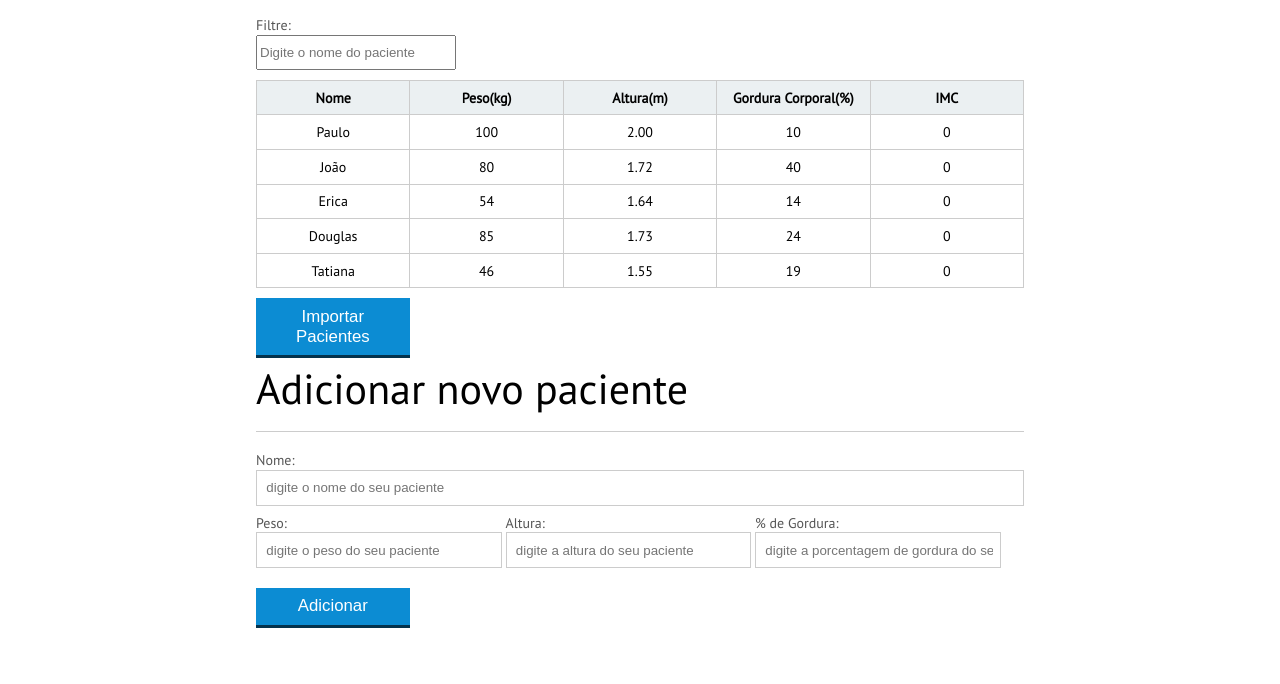
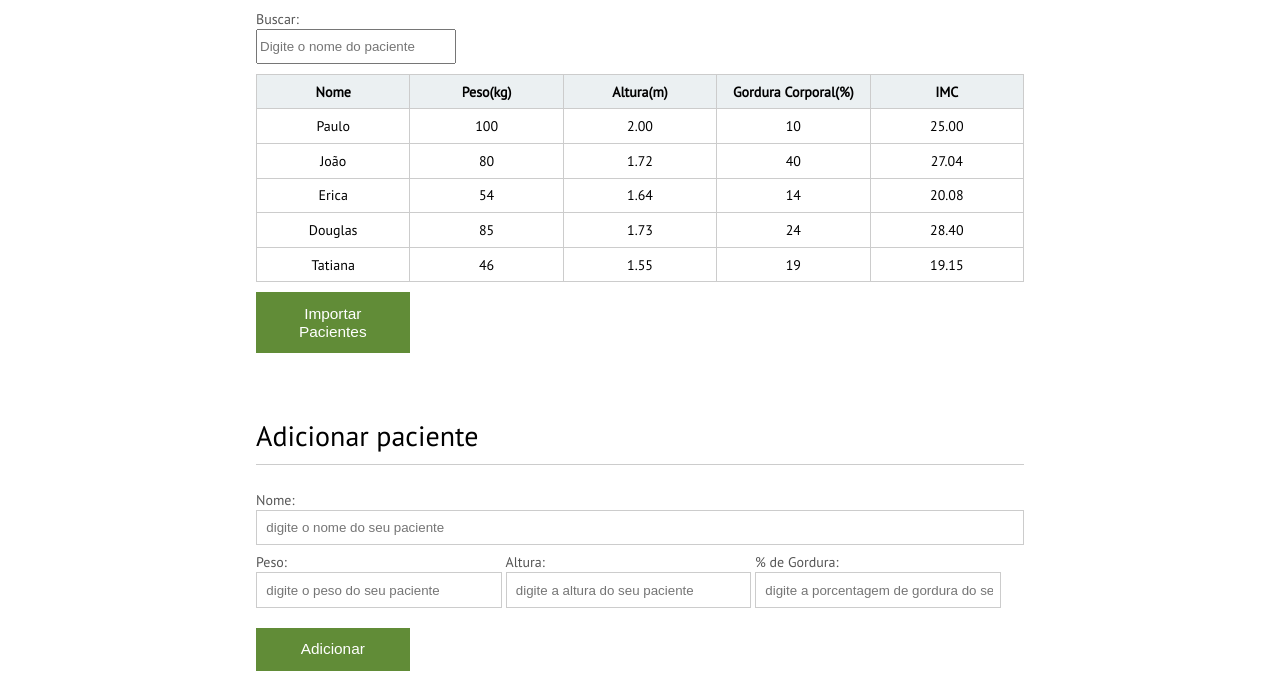
Before and after one commit to melcarv/Trilha-Unidas-Aparecida-Nutri, a plain HTML site: page index.html in a window 1280 px wide. Shown: the part 515-1199 px from the top of the page. Before the commit the page ends 1153 px from the top, so only its background shows below. Drawn offline with Linux system fonts and the light colour scheme; a web font is replaced by a local one.

Commit message:
estilização dos botões e espaçamentos

```diff
--- a/css/index.css
+++ b/css/index.css
@@ -23,7 +23,6 @@ body{
 	background-repeat: no-repeat;
 	background-size: cover;
 	background-position: center;
-	margin-bottom: 3rem;
 }
 
 .container{
@@ -37,12 +36,13 @@ section{
 	overflow: hidden;
 }
 
-section h2{
-	font-size: 3em;
+.titulo__secao {
+	font-size: 2em;
 	display: block;
 	padding-bottom: .5em;
 	border-bottom: 1px solid #ccc;
-	margin-bottom: .5em;
+	margin-bottom: 1em;
+	margin-top: 2em;
 }
 
 table{
@@ -91,16 +91,15 @@ label{
 }
 
 button{
-	padding: .5em 2em;
+	padding: .8em 2em;
 	border: 0;
 	border-bottom: 3px solid;
-	font-size: 1.2em;
+	font-size: 1.1em;
 	cursor: pointer;
 	margin: 0;
 	margin-top: -3px;
 	color: #fff;
-	background-color:#0c8cd3;
-	border-color: #04324c;
+	background-color: #618C37;
 	width: 20%;
     display: block;
     clear: both;
--- a/index.html
+++ b/index.html
@@ -17,8 +17,8 @@
 		</header>
 		<main>
 			<section class="container">
-				<h2>Meus pacientes</h2>
-				<label for="filtrar-tabela">Filtre:</label>
+				<h2 class="titulo__secao">Meus pacientes</h2>
+				<label for="filtrar-tabela">Buscar:</label>
 				<input type="text" name="filtro" id="filtrar-tabela" placeholder="Digite o nome do paciente">
 				<table>
 					<thead>
@@ -79,7 +79,7 @@
 		</main>
 
 		<section class="container">
-		    <h2 id="titulo-form">Adicionar novo paciente</h2>
+		    <h2 class="titulo__secao" id="titulo-form">Adicionar paciente</h2>
 			<ul id="mensagens-erro"></ul>
 		    <form id="form-adiciona">
 		        <div class="">
--- a/js/calcula-imc.js
+++ b/js/calcula-imc.js
@@ -1,6 +1,3 @@
-var titulo = document.querySelector(".titulo");
-titulo.textContent = "Aparecida Nutricionista";
-
 var pacientes = document.querySelectorAll(".paciente");
 
 for (var i = 0; i < pacientes.length; i++) {
```
